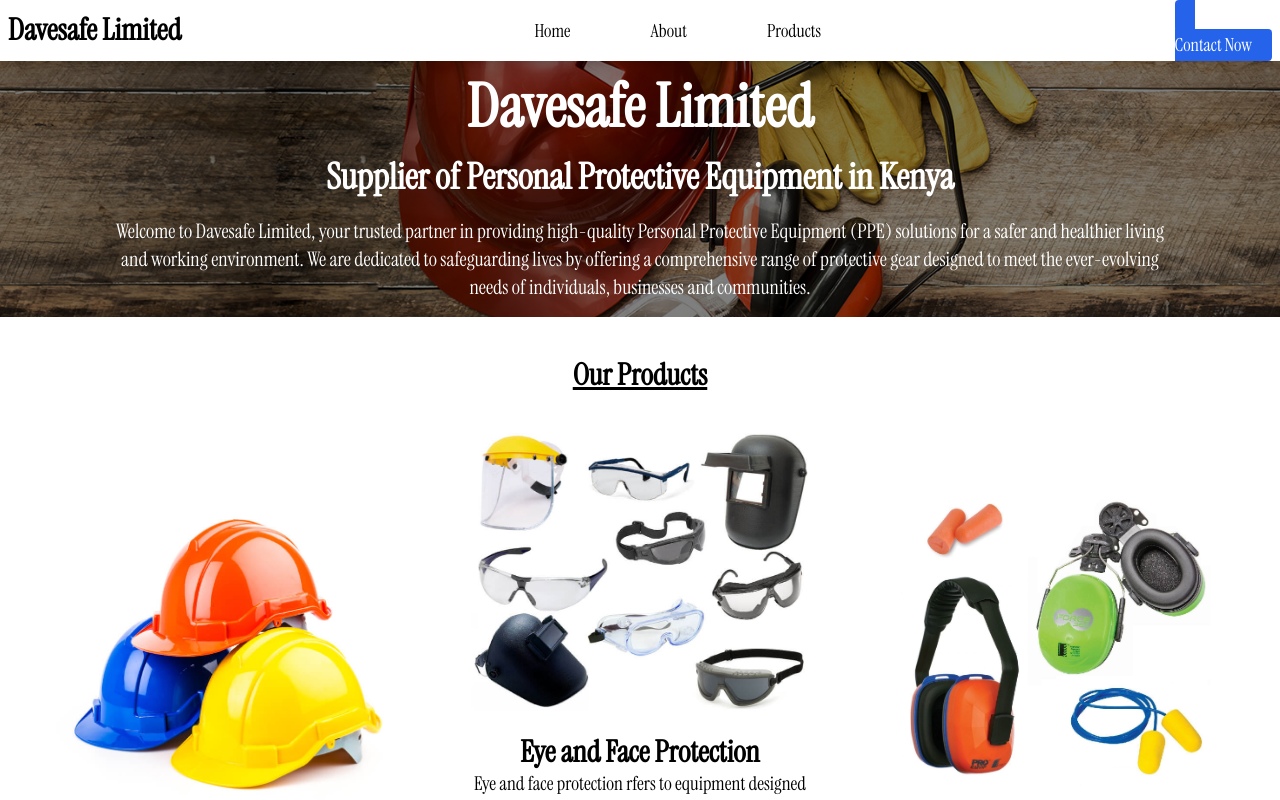
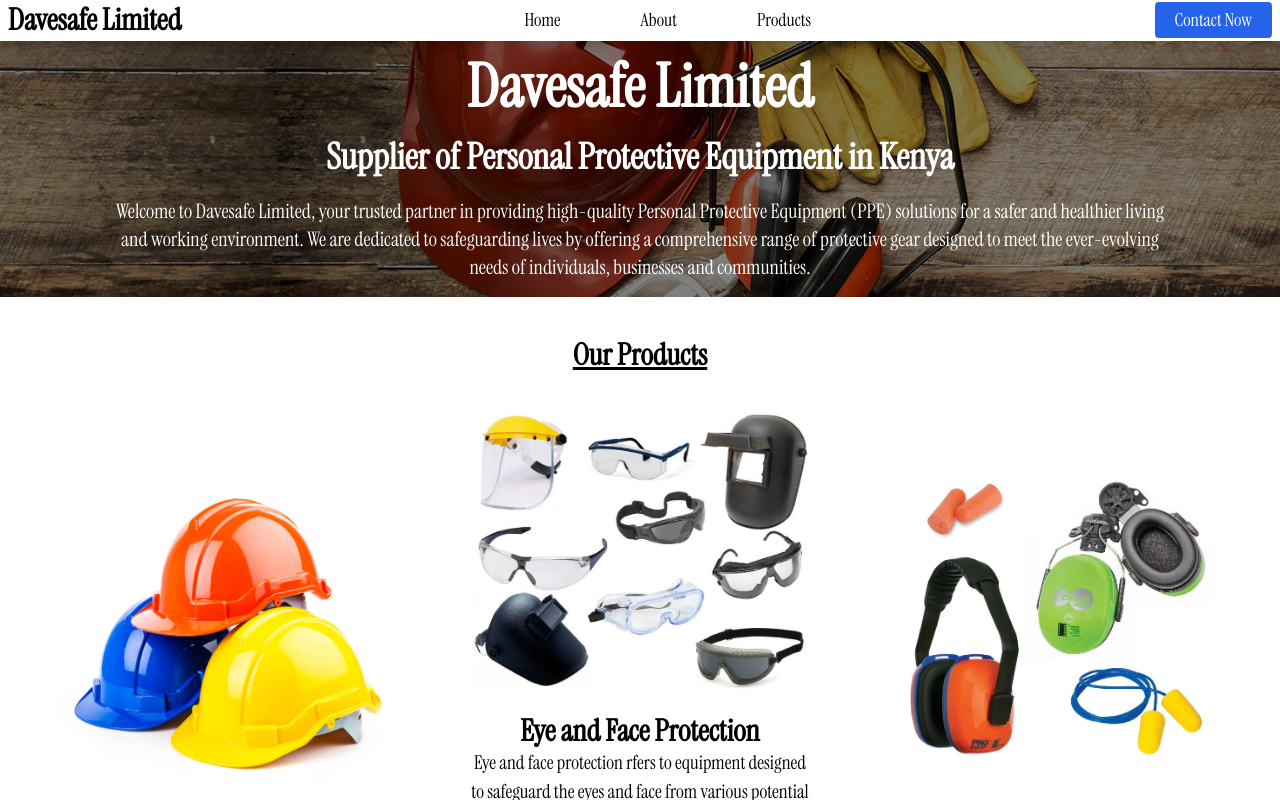
Before and after one commit to KiokoEric/Davesafe_Limited_Website, a React (Vite) app: page / in a window 1280 px wide. Shown: the top 800 px of the page. Built offline with nearby package versions, Linux system fonts and the light colour scheme.

Commit message:
Styling changes to the Header Contact Button.

```diff
--- a/src/Components/Header/Header.tsx
+++ b/src/Components/Header/Header.tsx
@@ -46,7 +46,7 @@
         <section className='hidden md:block'>
             <Navigate
                 Navigation={'/Contact'}
-                NavigateStyle='bg-blue-600 cursor-pointer no-underline py-1 px-5 rounded text-lg text-white hover:bg-black'
+                NavigateStyle='bg-blue-600 cursor-pointer flex no-underline py-1 px-5 rounded text-lg text-white hover:bg-black'
                 NavigateText='Contact Now'
             />
         </section>
```
